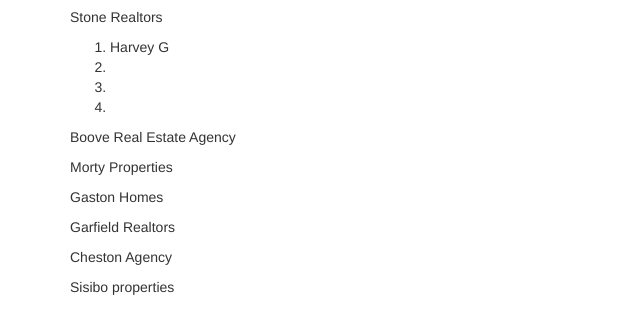
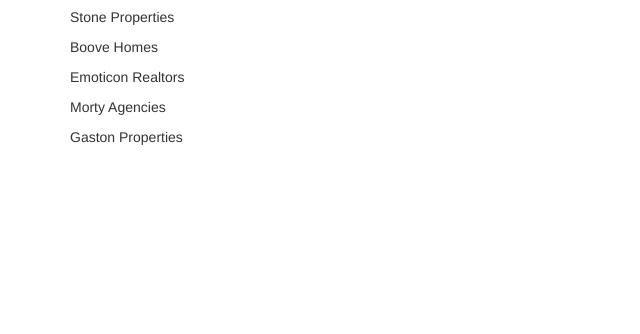
Before and after one commit to sharonmaswai/real-estate, a plain HTML site: page index.html in a window 1280 px wide. Shown: the part 56-390 px from the top of the page, without its empty margins (0-640 px from the left). Drawn offline with nearby package versions, Linux system fonts and the light colour scheme; a web font is replaced by a local one.

Commit message:
add agency names

```diff
--- a/index.html
+++ b/index.html
@@ -15,20 +15,27 @@
     <div class="container">
       <h2 for="agency" id="agency">REAL ESTATE AGENCY</h2>
 
-      <p>Stone Realtors</p>
-        <ol>
-          <li>Harvey G</li>
-          <li></li>
-          <li></li>
-          <li></li>
-        </ol>
+      <div class="stone">
+        <p>Stone Properties</p>
 
-      <p>Boove Real Estate Agency</p>
-      <p>Morty Properties</p>
-      <p>Gaston Homes</p>
-      <p>Garfield Realtors</p>
-      <p>Cheston Agency</p>
-      <p>Sisibo properties</p>
+
+      </div>
+
+      <div class="boove">
+        <p>Boove Homes</p>
+      </div>
+      <div class="emoticon">
+        <p>Emoticon Realtors</p>
+      </div>
+      <div class="morty">
+        <p>Morty Agencies</p>
+      </div>
+
+      <div class="gaston">
+        <p>Gaston Properties</p>
+      </div>
+
+
 
 
     </div>
```
